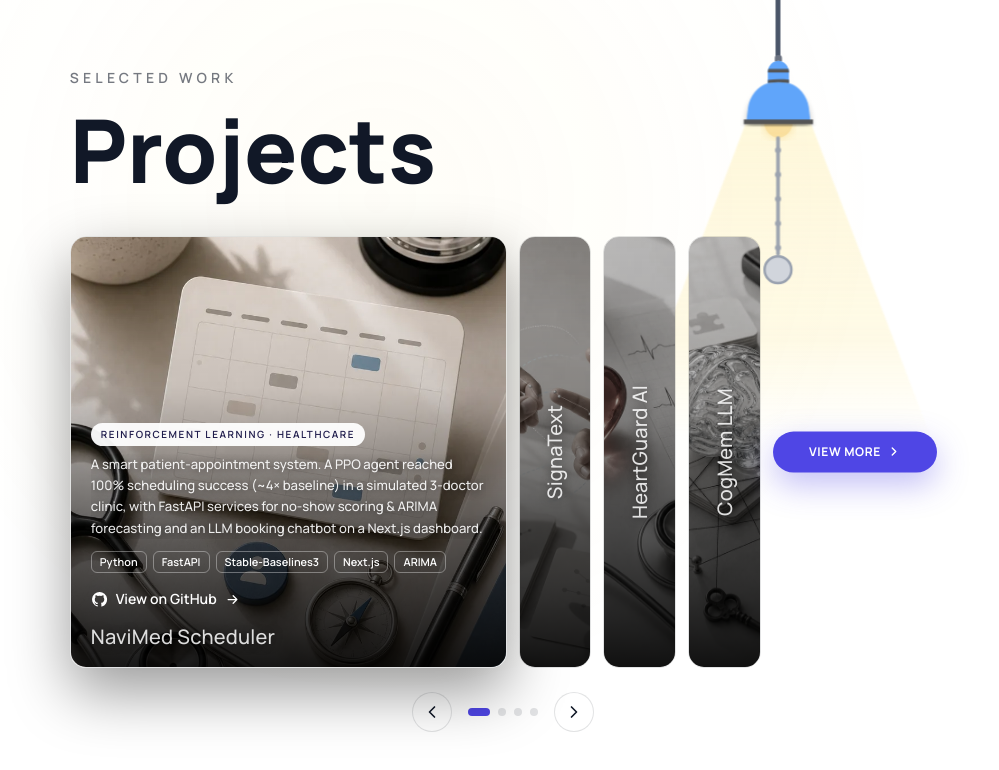
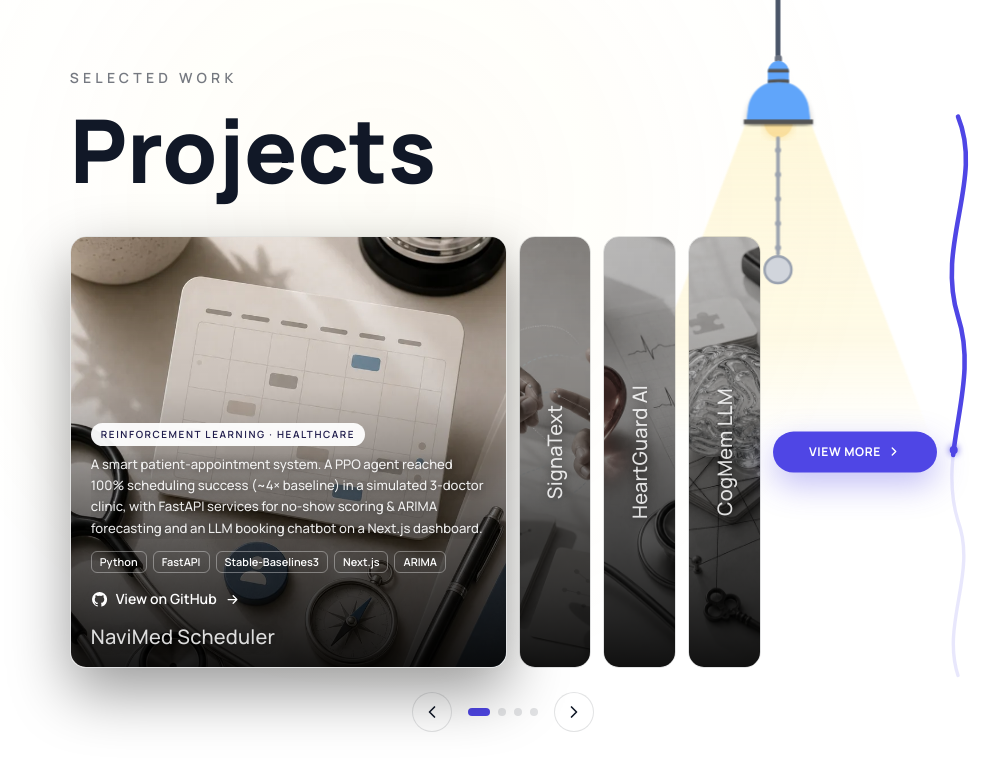
Before and after one commit to Namans12/resume-hero, a React (Vite) app: page / in a window 1280 px wide. Both pictures are taken after a click on the button "View my work". Shown: the part 3801-4571 px from the top of the page, without its empty margins (263-1262 px from the left). Built offline with nearby package versions, Linux system fonts and the light colour scheme.

Commit message:
Scroll Path

```diff
--- a/src/App.tsx
+++ b/src/App.tsx
@@ -5,6 +5,7 @@ import StarBackground from './components/StarBackground';
 import ThemeToggleBar from './components/ThemeToggleBar';
 import BackToTopRocket from './components/BackToTopRocket';
 import CustomCursor from './components/CustomCursor';
+import ScrollPath from './components/ScrollPath';
 
 // Below-the-fold; code-split so GSAP + the portfolio load after the hero paints.
 const PortfolioSection = lazy(() => import('./components/PortfolioSection'));
@@ -68,6 +69,7 @@ function App() {
         </Suspense>
       </div>
       <BackToTopRocket isDark={isDark} />
+      <ScrollPath isDark={isDark} />
       <CustomCursor />
     </>
   );
--- /dev/null
+++ b/src/components/ScrollPath.tsx
@@ -0,0 +1,83 @@
+import { useEffect, useRef } from 'react';
+
+/* A thick, complex line fixed to the right that draws as you scroll - from the
+   About section to just above the footer - with a glowing dot riding the leading
+   edge (via offset-path). The draw, dot and fade are PURE CSS scroll-driven
+   animations (animation-timeline: scroll()), so there's no per-frame JS - it
+   runs on the compositor. JS only measures the scroll range + path length once.
+   Desktop only; progressively enhanced (hidden where scroll timelines aren't supported). */
+
+// A deliberate flowing vertical curve - three smooth S-swings (viewBox 0 0 100 1000).
+const PATH_D =
+  'M 50 8 C 96 120 10 232 50 360 C 90 484 12 596 50 720 C 84 812 20 900 50 992';
+
+const ScrollPath: React.FC<{ isDark: boolean }> = ({ isDark }) => {
+  const wrapRef = useRef<HTMLDivElement>(null);
+  const dotRef = useRef<SVGCircleElement>(null);
+
+  useEffect(() => {
+    const wrap = wrapRef.current;
+    const dot = dotRef.current;
+    if (!wrap || !dot) return;
+    if (!window.matchMedia('(min-width: 1024px)').matches) return;
+
+    // The dot's motion path - set once.
+    dot.style.offsetPath = `path("${PATH_D}")`;
+
+    // Map the scroll-driven range to About -> just-above-footer. Runs only on
+    // load/resize (no per-scroll JS); the animation itself is pure CSS.
+    let raf = 0;
+    const setRange = () => {
+      const about = document.getElementById('about');
+      const footer = document.querySelector('footer');
+      if (!about || !footer) { raf = requestAnimationFrame(setRange); return; }
+      const vh = window.innerHeight;
+      const start = Math.max(0, about.getBoundingClientRect().top + window.scrollY - vh * 0.85);
+      const end = footer.getBoundingClientRect().top + window.scrollY - vh;
+      wrap.style.setProperty('--sp-start', `${Math.round(start)}px`);
+      wrap.style.setProperty('--sp-end', `${Math.round(Math.max(start + 1, end))}px`);
+    };
+    setRange();
+    window.addEventListener('resize', setRange);
+    window.addEventListener('load', setRange);
+    const t = window.setTimeout(setRange, 600); // re-measure after late layout (fonts/images)
+
+    return () => {
+      cancelAnimationFrame(raf);
+      window.removeEventListener('resize', setRange);
+      window.removeEventListener('load', setRange);
+      clearTimeout(t);
+    };
+  }, []);
+
+  const accent = isDark ? '#8ea2ff' : '#4f46e5';
+  const track = isDark ? 'rgba(142,162,255,0.16)' : 'rgba(79,70,229,0.13)';
+
+  return (
+    <div
+      ref={wrapRef}
+      aria-hidden
+      className="scroll-path hidden lg:block"
+      style={{
+        position: 'fixed',
+        right: 'clamp(0.6rem, 1.6vw, 1.9rem)',
+        top: 'clamp(7rem, 13vh, 9rem)',        // clears the theme toggle bar (top-right)
+        bottom: 'clamp(7.5rem, 14vh, 9.5rem)', // clears the back-to-top rocket (bottom-right)
+        width: 78,
+        zIndex: 30,
+        pointerEvents: 'none',
+      }}
+    >
+      <svg width="100%" height="100%" viewBox="0 0 100 1000" fill="none" preserveAspectRatio="xMidYMid meet">
+        {/* faint full track - shows the complex shape */}
+        <path d={PATH_D} stroke={track} strokeWidth={6} strokeLinecap="round" />
+        {/* thick drawn portion - revealed by the scroll-driven dashoffset */}
+        <path className="scroll-path__draw" d={PATH_D} stroke={accent} strokeWidth={8} strokeLinecap="round" />
+        {/* glowing, pulsing dot - rides the path via offset-path + scroll-driven offset-distance */}
+        <circle ref={dotRef} className="scroll-path__dot" r={7} cx={0} cy={0} fill={accent} style={{ filter: `drop-shadow(0 0 7px ${accent})` }} />
+      </svg>
+    </div>
+  );
+};
+
+export default ScrollPath;
--- a/src/index.css
+++ b/src/index.css
@@ -70,6 +70,45 @@ html.has-custom-cursor * { cursor: none !important; }
   transform-origin: center center;
   will-change: transform;
 }
+
+/* ── Scroll-follow path (right side, About -> footer) - pure CSS scroll-driven ──
+   The draw, dot and fade are driven by the page scroll position via
+   animation-timeline: scroll() (no JS scroll loop - runs on the compositor).
+   JS only sets --sp-start/--sp-end (range) and --sp-len (path length) once.
+   Hidden by default; the animation is added only where scroll timelines exist. */
+.scroll-path { opacity: 0; }
+.scroll-path__draw {
+  stroke-dasharray: 1010;
+  stroke-dashoffset: 1010;   /* hidden until the scroll animation runs (path length ~996) */
+}
+
+@supports (animation-timeline: scroll()) {
+  .scroll-path {
+    animation: spFade linear both;
+    animation-timeline: scroll(root block);
+    animation-range-start: var(--sp-start, 12%);
+    animation-range-end: var(--sp-end, 92%);
+  }
+  .scroll-path__draw {
+    animation: spDraw linear both;
+    animation-timeline: scroll(root block);
+    animation-range-start: var(--sp-start, 12%);
+    animation-range-end: var(--sp-end, 92%);
+  }
+  .scroll-path__dot {
+    offset-rotate: 0deg;
+    animation: spDot linear both, scrollDotPulse 1.8s ease-in-out infinite;
+    animation-timeline: scroll(root block), auto;
+    animation-range-start: var(--sp-start, 12%);
+    animation-range-end: var(--sp-end, 92%);
+  }
+}
+
+/* Fade in as About enters, then stay visible through the bottom (no fade-out). */
+@keyframes spFade { 0% { opacity: 0; } 8%, 100% { opacity: 1; } }
+@keyframes spDraw { from { stroke-dashoffset: 1010; } to { stroke-dashoffset: 0; } }
+@keyframes spDot  { from { offset-distance: 0%; } to { offset-distance: 100%; } }
+@keyframes scrollDotPulse { 0%, 100% { r: 7px; } 50% { r: 9.5px; } }
 
 /* ── Cinematic side-nav ─────────────────────────────────────────── */
 .cine-nav__label {
```
